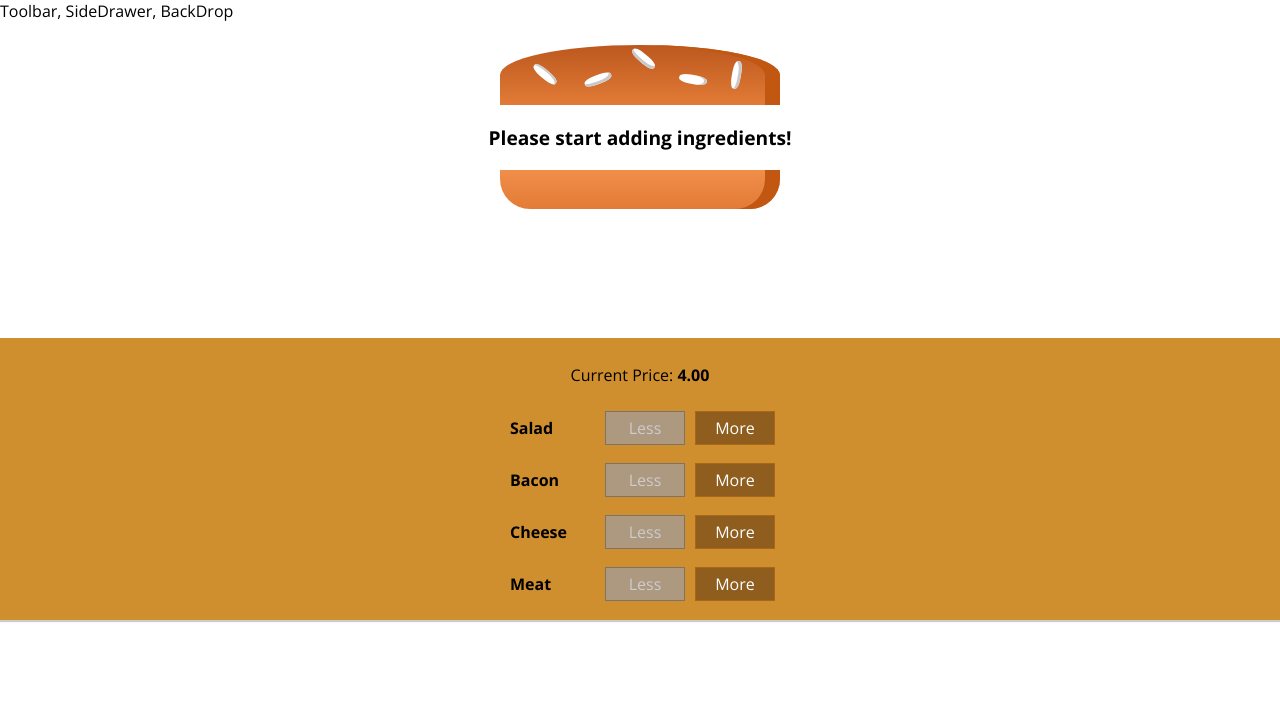
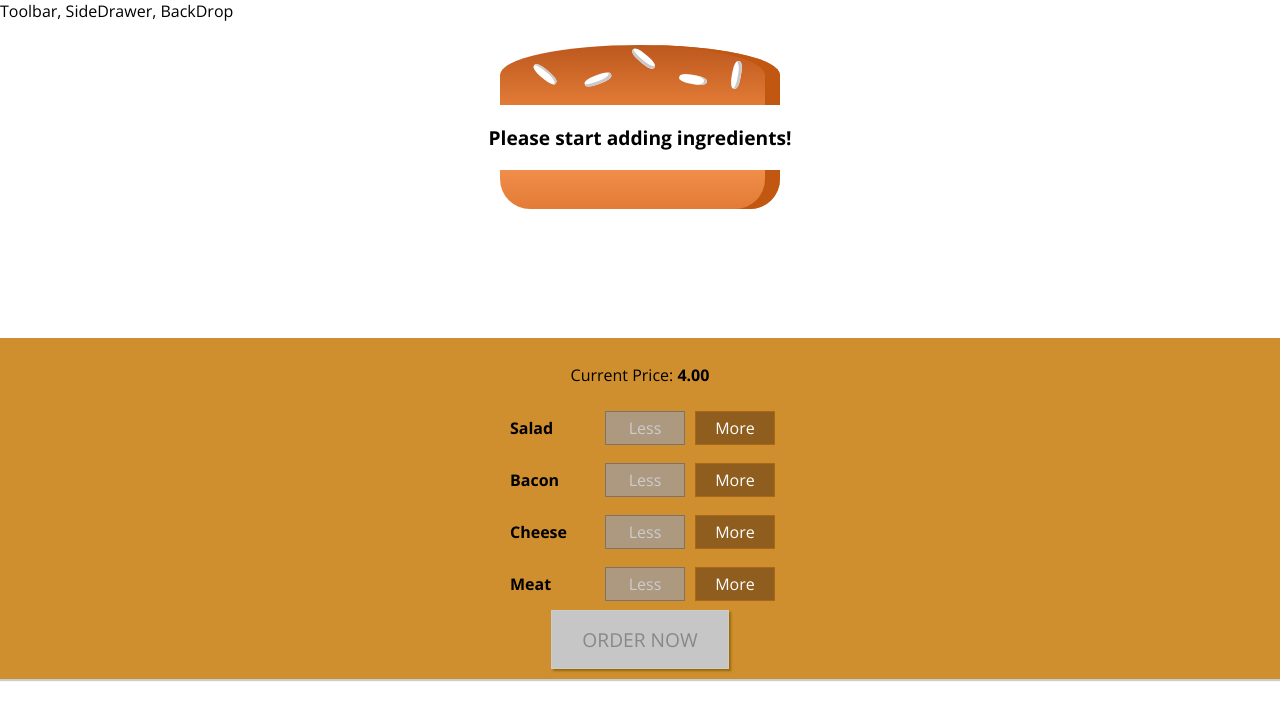
Before and after one commit to zlil/React-Burger, a React app: page / in a window 1280 px wide. Shown: the top 720 px of the page. Built offline with nearby package versions, Linux system fonts and the light colour scheme.

Commit message:
* create order now button

```diff
--- a/src/components/Burger/BuildControls/BuildControls.css
+++ b/src/components/Burger/BuildControls/BuildControls.css
@@ -8,3 +8,45 @@
     margin: auto;
     padding: 10px 0;
 }
+
+
+.OrderButton {
+    background-color: #DAD735;
+    outline: none;
+    cursor: pointer;
+    border: 1px solid #966909;
+    color: #966909;
+    font-family: inherit;
+    font-size: 1.2em;
+    padding: 15px 30px;
+    box-shadow: 2px 2px 2px #966909;
+}
+
+.OrderButton:hover, .OrderButton:active {
+    background-color: #A0DB41;
+    border: 1px solid #966909;
+    color: #966909;
+}
+
+.OrderButton:disabled {
+    background-color: #C7C6C6;
+    cursor: not-allowed;
+    border: 1px solid #ccc;
+    color: #888888;
+}
+
+.OrderButton:not(:disabled) {
+    animation: enable 0.3s linear;
+}
+
+@keyframes enable {
+    0% {
+        transform: scale(1);
+    }
+    60% {
+        transform: scale(1.1);
+    }
+    100% {
+        transform: scale(1);
+    }
+}
--- a/src/components/Burger/BuildControls/BuildControls.js
+++ b/src/components/Burger/BuildControls/BuildControls.js
@@ -16,8 +16,10 @@
                           label={ctrl.label}
                           added={ () => props.ingredientAdded(ctrl.type)}
                           removed={ () => props.ingredientRemoved(ctrl.type)}
-                          disabled={props.disabled[ctrl.type]}/>
+                          disabled={props.disabled[ctrl.type]}
+                          />
         ))}
+        <button className={classes.OrderButton} disabled={!props.purchaseable}>ORDER NOW</button>
     </div>
 );
 
--- a/src/containers/BurgerBuilder/BurgerBuilder.js
+++ b/src/containers/BurgerBuilder/BurgerBuilder.js
@@ -26,7 +26,18 @@
             cheese: 0,
             meat: 0
         },
-        totalPrice: 4
+        totalPrice: 4,
+        purchaseable: false
+    }
+
+    updatePurchaseState = (ingredients) => {
+
+        const sum = Object.keys(ingredients)
+            .map(igKey => { return ingredients[igKey]})
+            .reduce((sum, el) => {
+            return sum + el;
+            },0);
+        this.setState({purchaseable: sum >0 });
     }
 
     addIngredientHandler = (type) => {
@@ -41,6 +52,7 @@
         const oldPrice = this.state.totalPrice;
         const newPrice = oldPrice + priceAddition;
         this.setState({totalPrice: newPrice, ingredients: updateIngredients});
+        this.updatePurchaseState(updateIngredients);
 
     }
 
@@ -58,6 +70,8 @@
         const oldPrice = this.state.totalPrice;
         const newPrice = oldPrice - priceAddition;
         this.setState({totalPrice: newPrice, ingredients: updateIngredients});
+        this.updatePurchaseState(updateIngredients);
+
     }
 
     render() {
@@ -71,7 +85,11 @@
         return (
             <Aux>
                 <Burger ingredients={this.state.ingredients}/>
-                <BuildControls ingredientAdded={this.addIngredientHandler} ingredientRemoved={this.removeIngredientHandler} disabled={disableInfo} price={this.state.totalPrice}/>
+                <BuildControls ingredientAdded={this.addIngredientHandler}
+                               ingredientRemoved={this.removeIngredientHandler}
+                               disabled={disableInfo}
+                               price={this.state.totalPrice}
+                               purchaseable={this.state.purchaseable}/>
             </Aux>
         )
     }
```
